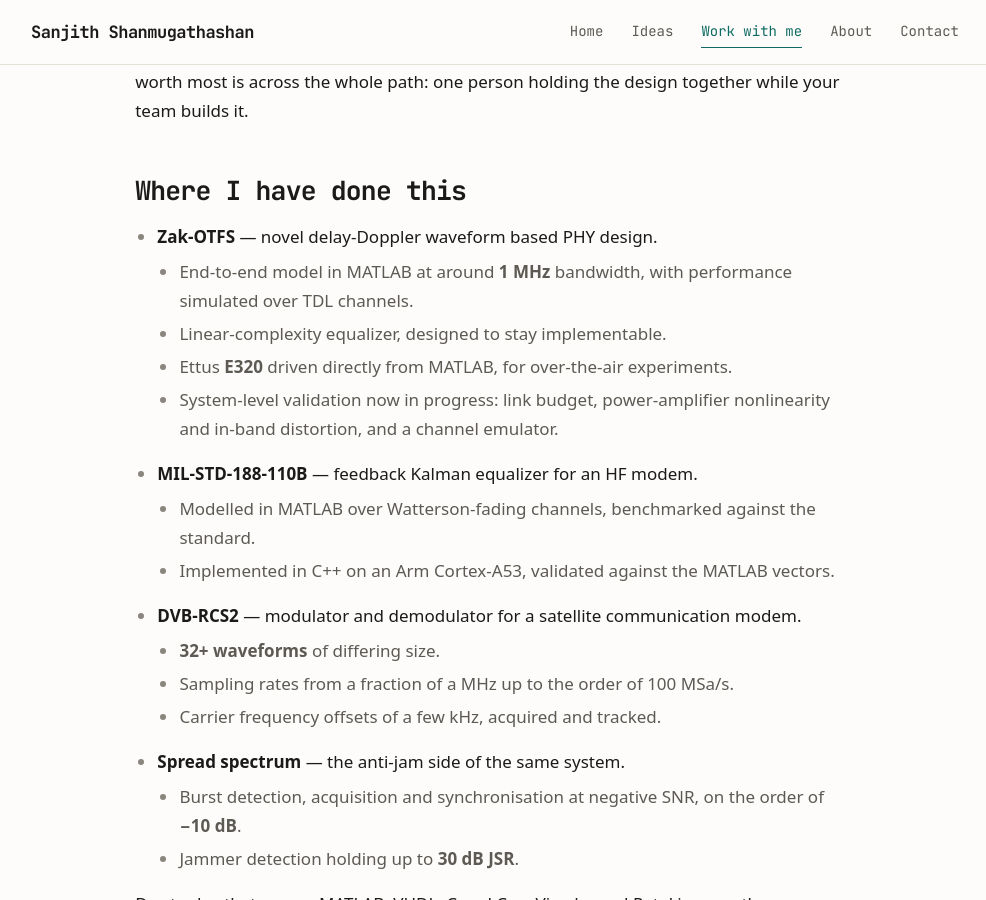
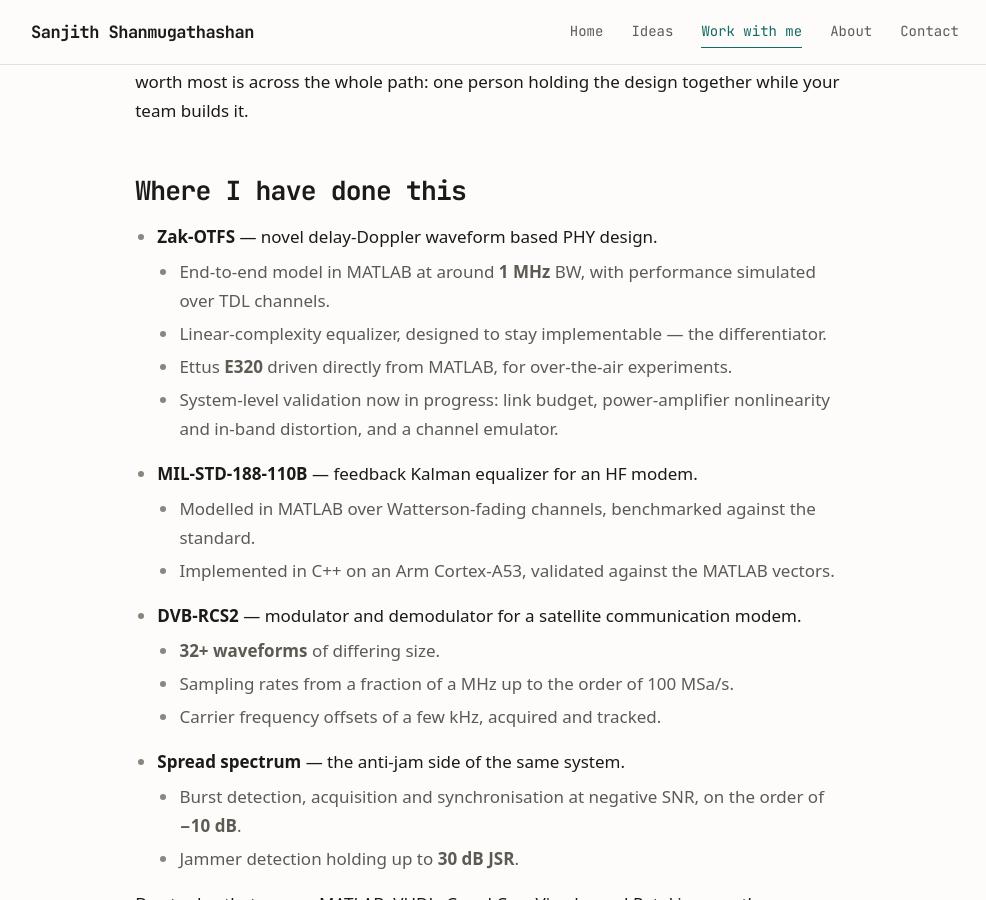
Before and after one commit to sanjith1999/sanjith1999.github.io, a Jekyll site: the page built from work.md, in a window 1280 px wide and 900 px high, scrolled down 919 px. Shown: the whole window, without its empty margins (145-1131 px from the left). Built offline with Jekyll 4.4.1, drawn with Linux system fonts in a browser that asks for light colours; some web fonts are replaced.

Commit message:
WIP001: Add OTFS bandwidth and trim the equalizer line
Around 1 MHz BW, matching otfsBW in the CV facts file. The equalizer
point now ends at "the differentiator", dropping the explanation that
followed it.

Co-Authored-By: Claude Opus 5 <noreply@anthropic.com>

```diff
--- a/work.md
+++ b/work.md
@@ -35,9 +35,9 @@ team builds it.
 ## Where I have done this
 
 - **Zak-OTFS** — novel delay-Doppler waveform based PHY design.
-  - End-to-end model in MATLAB at around **1 MHz** bandwidth, with performance simulated
-    over TDL channels.
-  - Linear-complexity equalizer, designed to stay implementable.
+  - End-to-end model in MATLAB at around **1 MHz** BW, with performance simulated over
+    TDL channels.
+  - Linear-complexity equalizer, designed to stay implementable — the differentiator.
   - Ettus **E320** driven directly from MATLAB, for over-the-air experiments.
   - System-level validation now in progress: link budget, power-amplifier nonlinearity
     and in-band distortion, and a channel emulator.
```
